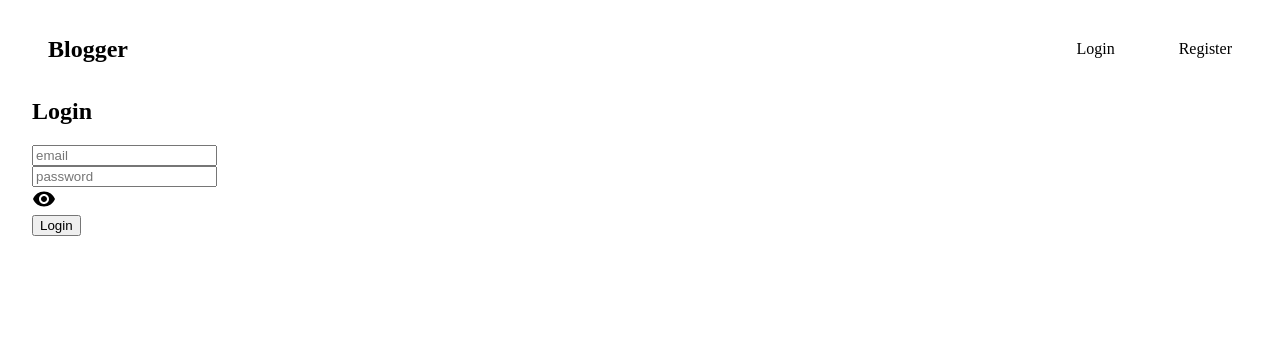
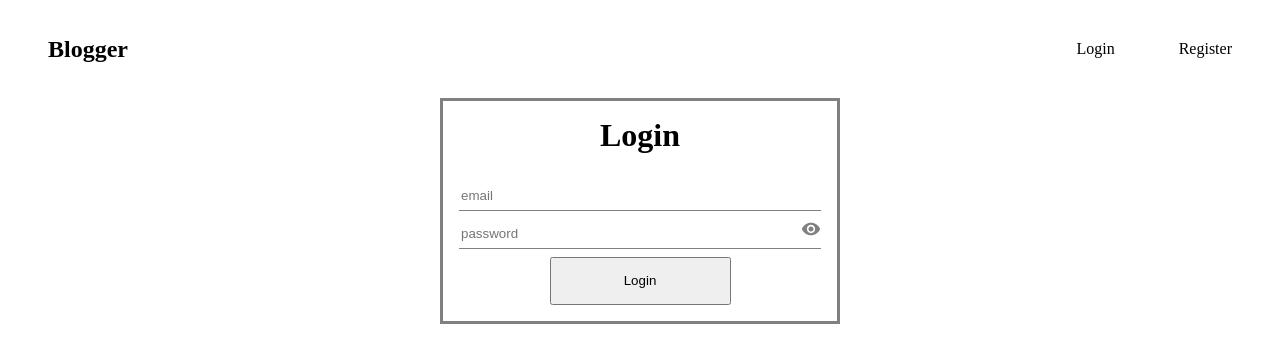
Before and after one commit to Sahilramjali/Blog, a React (Vite) app in the folder client/: page /login in a window 1280 px wide. Shown: the top 362 px of the page. Built offline with nearby package versions, Linux system fonts and the light colour scheme.

Commit message:
style login resgister page

```diff
--- a/client/src/index.css
+++ b/client/src/index.css
@@ -168,7 +168,71 @@ img {
   display: none;
 } */
 /* login  */
+.login-div{
 
+  width: 100%;
+
+  display: flex;
+  justify-content: center;
+  align-items: center;
+
+}
+.login-div .Form-div{
+  border: 0.2rem solid grey;
+  display: flex;
+  flex-direction: column;
+
+
+  padding: 1rem;
+  width: 400px;
+}
+.Form-div h2{
+  font-size: 2rem;
+  margin-top: 0;
+  text-align: center;
+}
+
+.Form-div .input-div {
+  display:flex;
+  border-bottom:.5px solid gray;
+  justify-content: start;
+
+  width: 100%;
+  height:30px;
+  margin-bottom: .5rem;
+
+}
+.Form-div .input-div input{
+  flex: 1;
+  margin-bottom: 0;
+  border: none;
+  outline: none;
+  inset: 0;
+}
+.Form-div .input-div input:focus{
+  border-bottom:.1rem solid grey;
+  outline: none;
+}
+
+.Form-div .button-div{
+  width: 100%;
+  display: flex;
+  justify-content: center;
+}
+.Form-div .button-div button{
+  width: 50%;
+  height: 3rem;
+  cursor: pointer;
+  transition: background-color 1s;
+}
+.Form-div .button-div button:hover{
+background-color: #888;
+border:none;
+outline: none;
+color: white;
+border-radius: .1rem;
+
+}
 
 @media only screen and (max-width: 600px) {
   header {
--- a/client/src/components/authComponents/Register.jsx
+++ b/client/src/pages/Login.jsx
@@ -1,12 +1,11 @@
-
-import { VisibilityIcon,VisibilityOffIcon } from '@mui/icons-material/Visibility';
-import { useState } from 'react';
+import VisibilityIcon from "@mui/icons-material/Visibility";
+import { useState } from "react";
+import VisibilityOffIcon from "@mui/icons-material/VisibilityOff";
 const InitialData = {
-  username:"",
   email: "",
   password: "",
 };
-const Register = () => {
+const Login = () => {
   const [showPassword, setShowPassword] = useState(false);
   const [Data, setData] = useState(InitialData);
   const handleShowPassword = () => {
@@ -26,15 +25,9 @@ const Register = () => {
   return (
     <section className="login-div">
       <div className="Form-div">
-        <h2>Register</h2>
+        <h2>Login</h2>
         <form onSubmit={onSubmitHandler}>
-        <input
-            onChange={handleInput}
-            type="text"
-            placeholder="username"
-            value={Data.username}
-            name="username"
-          />
+          <div className="input-div">
           <input
             onChange={handleInput}
             type="email"
@@ -42,7 +35,8 @@ const Register = () => {
             value={Data.email}
             name="email"
           />
-          <div className="password">
+          </div>
+          <div className="input-div">
             <input
               onChange={handleInput}
               type={showPassword ? "text" : "password"}
@@ -51,14 +45,17 @@ const Register = () => {
               name="password"
             />
             <div onClick={handleShowPassword}>
-              {showPassword ? <VisibilityOffIcon /> : <VisibilityIcon />}
+              {showPassword ? <VisibilityOffIcon sx={{color:"grey", fontSize: 20}}/> : <VisibilityIcon sx={{color:"grey",fontSize: 20}}/>}
             </div>
+          </div >
+          <div className="button-div">
+          <button type="submit">Login</button>
           </div>
-          <button type="submit">Register</button>
+
         </form>
       </div>
     </section>
   );
-}
+};
 
-export default Register;
+export default Login;
--- a/client/src/components/authComponents/Login.jsx
+++ b/client/src/pages/Register.jsx
@@ -1,11 +1,13 @@
-import VisibilityIcon from "@mui/icons-material/Visibility";
-import { useState } from "react";
+
+import  VisibilityIcon  from '@mui/icons-material/Visibility';
 import VisibilityOffIcon from "@mui/icons-material/VisibilityOff";
+import { useState } from 'react';
 const InitialData = {
+  username:"",
   email: "",
   password: "",
 };
-const Login = () => {
+const Register = () => {
   const [showPassword, setShowPassword] = useState(false);
   const [Data, setData] = useState(InitialData);
   const handleShowPassword = () => {
@@ -25,16 +27,28 @@ const Login = () => {
   return (
     <section className="login-div">
       <div className="Form-div">
-        <h2>Login</h2>
+        <h2>Register</h2>
         <form onSubmit={onSubmitHandler}>
-          <input
+        <div className='input-div'>
+        <input
+            onChange={handleInput}
+            type="text"
+            placeholder="username"
+            value={Data.username}
+            name="username"
+          />
+        </div>
+        <div className='input-div'>
+        <input
             onChange={handleInput}
             type="email"
             placeholder="email"
             value={Data.email}
             name="email"
           />
-          <div className="password">
+        </div>
+
+          <div className="input-div">
             <input
               onChange={handleInput}
               type={showPassword ? "text" : "password"}
@@ -43,14 +57,16 @@ const Login = () => {
               name="password"
             />
             <div onClick={handleShowPassword}>
-              {showPassword ? <VisibilityOffIcon /> : <VisibilityIcon />}
+              {showPassword ? <VisibilityOffIcon sx={{ color:"grey",fontSize: 20 }}/> : <VisibilityIcon sx={{ color:"grey",fontSize: 20 }}/>}
             </div>
           </div>
-          <button type="submit">Login</button>
+          <div className='button-div'>
+          <button type="submit">Register</button>
+          </div>
         </form>
       </div>
     </section>
   );
-};
+}
 
-export default Login;
+export default Register;
```
Also changed, not shown: client/src/App.jsx (+5 -4 lines).
